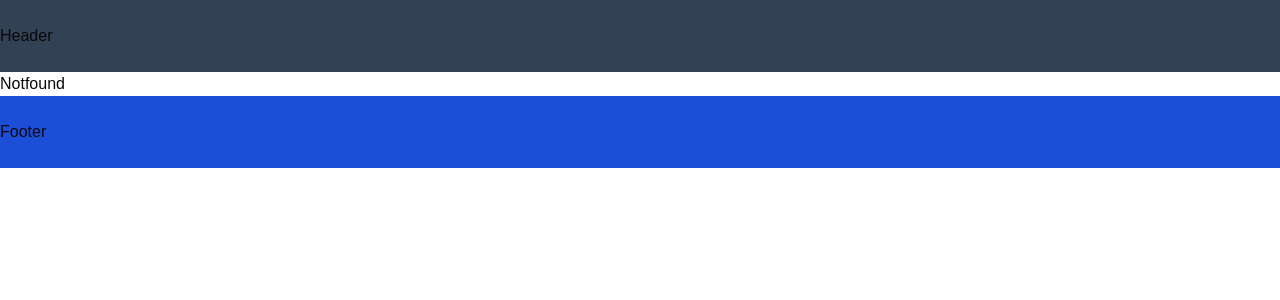
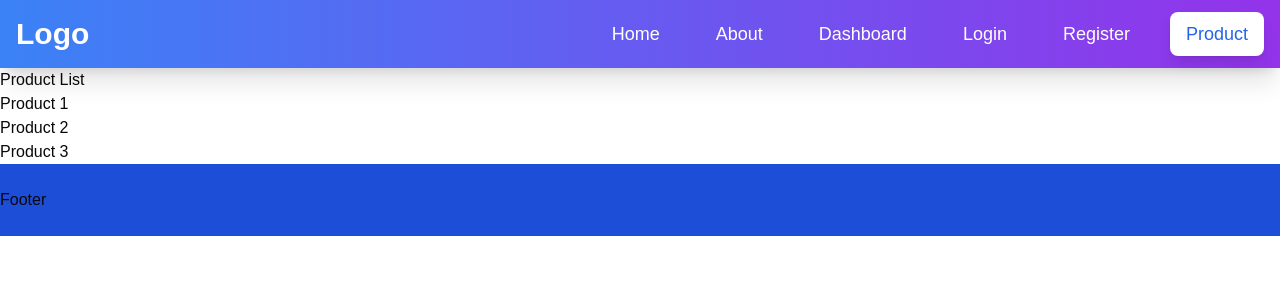
Before and after one commit to tayyab-dev123/next-learning, a Next.js app: page /product in a window 1280 px wide. Before the commit this address had no page. Shown: the top 300 px of the page. Built offline with nearby package versions, Linux system fonts and the light colour scheme.

Commit message:
Error Handling in Routing

```diff
--- /dev/null
+++ b/src/app/(auth)/(auth-layout)/login/page.tsx
@@ -0,0 +1,48 @@
+"use client";
+import { useRouter } from "next/navigation";
+
+const Login = () => {
+  const route = useRouter();
+  const handleLogin = () => {
+    route.push("/dashboard");
+  };
+  const handleRegister = () => {
+    route.push("/register");
+  };
+  return (
+    <section className="flex items-center justify-center min-h-screen bg-gradient-to-r from-indigo-500 to-purple-600">
+      <div className="bg-white p-8 rounded-xl shadow-lg w-full max-w-md transform transition duration-500 hover:shadow-2xl">
+        <h3 className="text-3xl font-bold mb-6 text-center text-gray-800">
+          Login
+        </h3>
+        <input
+          type="text"
+          placeholder="Username"
+          className="w-full px-4 py-3 mb-4 border border-gray-300 rounded-md focus:outline-none focus:border-indigo-500 transition duration-300"
+        />
+        <input
+          type="password"
+          placeholder="Password"
+          className="w-full px-4 py-3 mb-6 border border-gray-300 rounded-md focus:outline-none focus:border-indigo-500 transition duration-300"
+        />
+        <button
+          onClick={handleLogin}
+          className="w-full bg-indigo-600 text-white py-3 rounded-md font-semibold hover:bg-indigo-700 transition duration-300"
+        >
+          Login
+        </button>
+        <p className="text-center mt-4">
+          Don't have an account?{" "}
+          <button
+            onClick={handleRegister}
+            className="text-indigo-600 hover:underline"
+          >
+            Register
+          </button>
+        </p>
+      </div>
+    </section>
+  );
+};
+
+export default Login;
--- /dev/null
+++ b/src/app/(auth)/(auth-layout)/template.tsx
@@ -0,0 +1,13 @@
+import React from "react";
+
+const layout = ({ children }: { children: React.ReactNode }) => {
+  return (
+    <div>
+      <h1>Auth Heading</h1>
+      <input type="text" placeholder="Search" />
+      {children}
+    </div>
+  );
+};
+
+export default layout;
--- a/src/app/(auth)/login/page.tsx
+++ /dev/null
@@ -1,17 +0,0 @@
-import { Skeleton } from "@/components/ui/skeleton";
-
-const Login = () => {
-  return (
-    <main className="flex justify-center items-center  h-screen">
-      <div className="flex flex-col space-y-3">
-        <Skeleton className="h-[125px] w-[250px] rounded-xl" />
-        <div className="space-y-2">
-          <Skeleton className="h-4 w-[250px]" />
-          <Skeleton className="h-4 w-[200px]" />
-        </div>
-      </div>
-    </main>
-  );
-};
-
-export default Login;
--- a/src/app/layout.tsx
+++ b/src/app/layout.tsx
@@ -1,6 +1,7 @@
 import type { Metadata } from "next";
 import localFont from "next/font/local";
 import "./globals.css";
+import Header from "@/components/Header";
 
 const geistSans = localFont({
   src: "./fonts/GeistVF.woff",
@@ -14,7 +15,10 @@ const geistMono = localFont({
 });
 
 export const metadata: Metadata = {
-  title: "Create Next App",
+  title: {
+    default: "Next.js App",
+    template: "%s | Next.js App",
+  },
   description: "Generated by create next app",
 };
 
@@ -28,7 +32,7 @@ export default function RootLayout({
       <body
         className={`${geistSans.variable} ${geistMono.variable} antialiased`}
       >
-        <h1 className="bg-slate-700 py-6">Header</h1>
+        <Header />
         {children}
         <h1 className="bg-blue-700 py-6">Footer</h1>
       </body>
--- /dev/null
+++ b/src/app/product/[productId]/error.tsx
@@ -0,0 +1,18 @@
+"use client";
+import React from "react";
+
+const error = ({ error, reset }: { error: Error; reset: () => void }) => {
+  return (
+    <div>
+      <p>Error: {error.message}</p>
+      <button
+        className="px-6 py-2 bg-blue-400 hover:bg-blue-800"
+        onClick={reset}
+      >
+        Reload
+      </button>
+    </div>
+  );
+};
+
+export default error;
--- a/src/app/product/[productId]/page.tsx
+++ b/src/app/product/[productId]/page.tsx
@@ -1,9 +1,26 @@
+import { Metadata } from "next";
 import React from "react";
 
-const Product = ({ params }: { params: { productId: string } }) => {
+//Generate metadata function for dynamic routes
+export const generateMetadata = ({ params }: Props): Metadata => {
+  return {
+    title: `Product ${params.productId}`,
+    description: `Product ${params.productId} details`,
+  };
+};
+
+type Props = {
+  params: {
+    productId: string;
+  };
+};
+
+const ProductDetail = ({ params }: Props) => {
   console.log(params);
-
+  if (params.productId === "1") {
+    throw new Error("Error while fetching product details");
+  }
   return <div>Product Details {params.productId}</div>;
 };
 
-export default Product;
+export default ProductDetail;
--- /dev/null
+++ b/src/app/product/loading.tsx
@@ -0,0 +1,15 @@
+import { Skeleton } from "@/components/ui/skeleton";
+
+const loading = () => {
+  return (
+    <div className="flex flex-col space-y-3">
+      <Skeleton className="h-[125px] w-[250px] rounded-xl" />
+      <div className="space-y-2">
+        <Skeleton className="h-4 w-[250px]" />
+        <Skeleton className="h-4 w-[200px]" />
+      </div>
+    </div>
+  );
+};
+
+export default loading;
--- /dev/null
+++ b/src/app/product/page.tsx
@@ -0,0 +1,39 @@
+import { Metadata } from "next";
+import Link from "next/link";
+import React from "react";
+
+//Generate metadata function for dynamic routes
+export const generateMetadata = ({ params }: Props): Metadata => {
+  return {
+    title: `Product ${params.productId}`,
+    description: `Product ${params.productId} details`,
+  };
+};
+
+type Props = {
+  params: {
+    productId: string;
+  };
+};
+//create a list of fake prodoct data in the form of an array of objects
+const products = [
+  { id: "1", name: "Product 1" },
+  { id: "2", name: "Product 2" },
+  { id: "3", name: "Product 3" },
+];
+const Product = () => {
+  return (
+    <div>
+      <h1>Product List</h1>
+      <ul>
+        {products.map((product) => (
+          <Link key={product.id} href={`product/${product.id}`}>
+            <li key={product.id}>{product.name}</li>
+          </Link>
+        ))}
+      </ul>
+    </div>
+  );
+};
+
+export default Product;
--- /dev/null
+++ b/src/app/settings/page.tsx
@@ -0,0 +1,12 @@
+import { Metadata } from "next";
+
+export const metadata: Metadata = {
+  title: "Settings",
+  description: "Settings page",
+};
+
+const Settings = () => {
+  return <div>Settings</div>;
+};
+
+export default Settings;
--- /dev/null
+++ b/src/components/Header.jsx
@@ -0,0 +1,67 @@
+"use client";
+import React from "react";
+import Link from "next/link";
+import { usePathname } from "next/navigation";
+
+export const links = [
+  { name: "Home", path: "/" },
+  { name: "About", path: "/about" },
+  { name: "Dashboard", path: "/dashboard" },
+  { name: "Login", path: "/login" },
+  { name: "Register", path: "/register" },
+  { name: "Product", path: "/product" },
+];
+
+const Header = () => {
+  const pathname = usePathname();
+  return (
+    <header className="bg-gradient-to-r from-blue-500 to-purple-600 shadow-xl">
+      <nav className="container mx-auto px-4 py-3">
+        <div className="flex items-center justify-between">
+          <Link
+            href="/"
+            className="text-3xl font-bold text-white transform transition duration-500 hover:scale-110"
+          >
+            Logo
+          </Link>
+
+          <div className="hidden md:flex items-center space-x-6">
+            {links.map((link) => (
+              <Link
+                key={link.path}
+                href={link.path}
+                className={`px-4 py-2 rounded-lg text-lg font-medium transition duration-300 ${
+                  pathname === link.path
+                    ? "bg-white text-blue-600 shadow-lg"
+                    : "text-white hover:bg-white hover:text-blue-600"
+                }`}
+              >
+                {link.name}
+              </Link>
+            ))}
+          </div>
+
+          {/* Mobile menu button with hover effect */}
+          <button className="md:hidden p-2 rounded focus:outline-none hover:bg-blue-700 transition duration-300">
+            <svg
+              xmlns="http://www.w3.org/2000/svg"
+              className="h-6 w-6 text-white"
+              fill="none"
+              viewBox="0 0 24 24"
+              stroke="currentColor"
+            >
+              <path
+                strokeLinecap="round"
+                strokeLinejoin="round"
+                strokeWidth={2}
+                d="M4 6h16M4 12h16M4 18h16"
+              />
+            </svg>
+          </button>
+        </div>
+      </nav>
+    </header>
+  );
+};
+
+export default Header;
```
Also changed, not shown: src/app/(auth)/(auth-layout)/register/page.tsx (renamed from src/app/(auth)/register/page.tsx).
